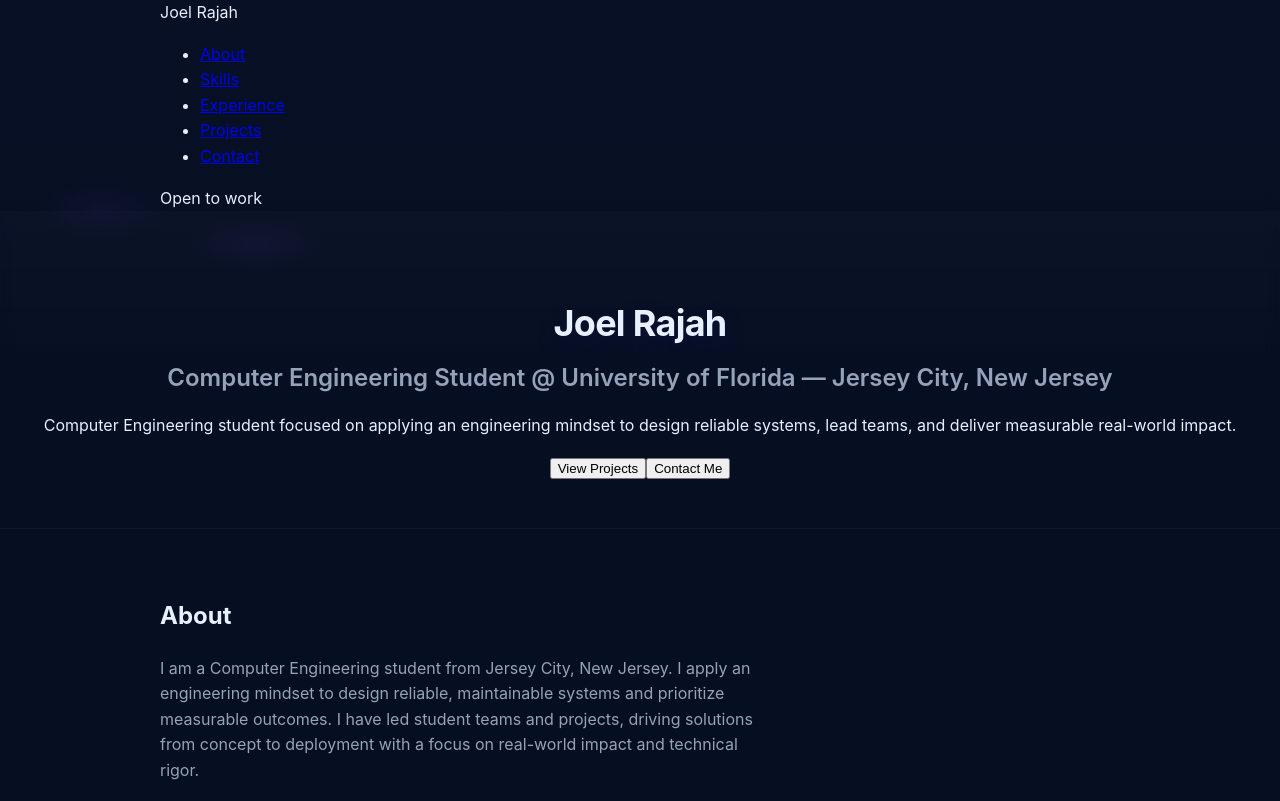
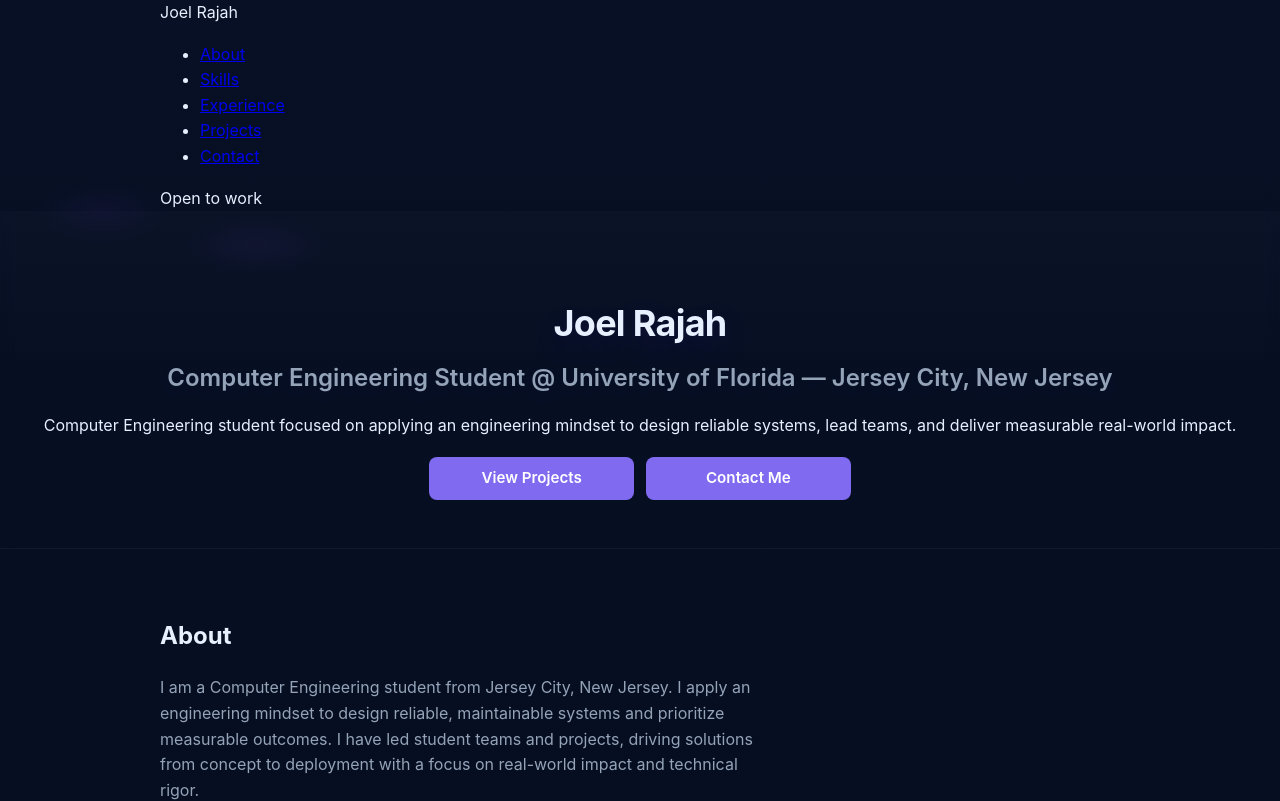
Before and after one commit to joelrajah08/joelrajah08.github.io, a React (Create React App) app: page / in a window 1280 px wide. Shown: the top 801 px of the page. Built offline with nearby package versions, Linux system fonts and the light colour scheme.

Commit message:
feat(hero): update university text and make CTAs consistent (filled purple CTAs)

```diff
--- a/src/App.css
+++ b/src/App.css
@@ -238,6 +238,13 @@ a:hover { color: var(--accent); transform: translateY(-2px); }
   gap: 16px;
 }
 
+/* Centered CTA container and consistent CTA button styles */
+.hero-cta--center { display:flex; justify-content:center; gap:12px; margin-top: 18px; }
+.btn-cta { background: #7f6af0; color: #ffffff; border: none; border-radius: 8px; padding: 0.6rem 1.4rem; cursor: pointer; display:inline-flex; align-items:center; justify-content:center; font-weight:600; text-decoration:none; min-width: 160px; transition: background 160ms ease, transform 120ms ease, box-shadow 160ms ease; }
+.btn-cta:hover, .btn-cta:focus { background: #6a55d4; }
+.btn-cta:active { transform: translateY(1px); }
+
+
 /* Timeline styles */
 .timeline-section h2 { margin-bottom: 18px; }
 .timeline {
--- a/src/Joel_Rajah_App.js
+++ b/src/Joel_Rajah_App.js
@@ -36,10 +36,10 @@ function App() {
             Computer Engineering student focused on applying an engineering mindset
             to design reliable systems, lead teams, and deliver measurable real-world impact.
           </p>
-          <div className="hero-buttons">
-            <button type="button">View Projects</button>
-            <button type="button">Contact Me</button>
-          </div>
+            <div className="hero-cta hero-cta--center">
+              <a className="btn btn-cta" href="#projects">View Projects</a>
+              <a className="btn btn-cta" href="#contact">Contact Me</a>
+            </div>
         </div>
       </section>
 
```
